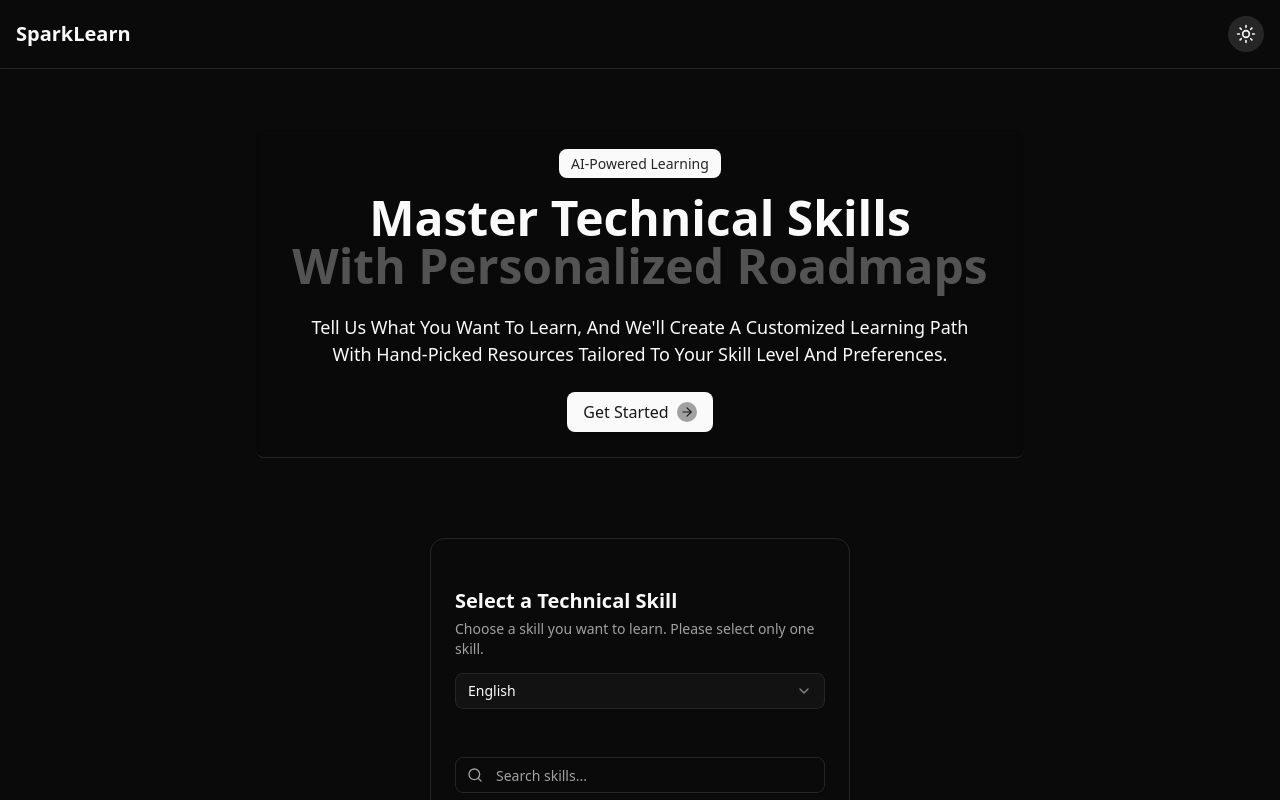
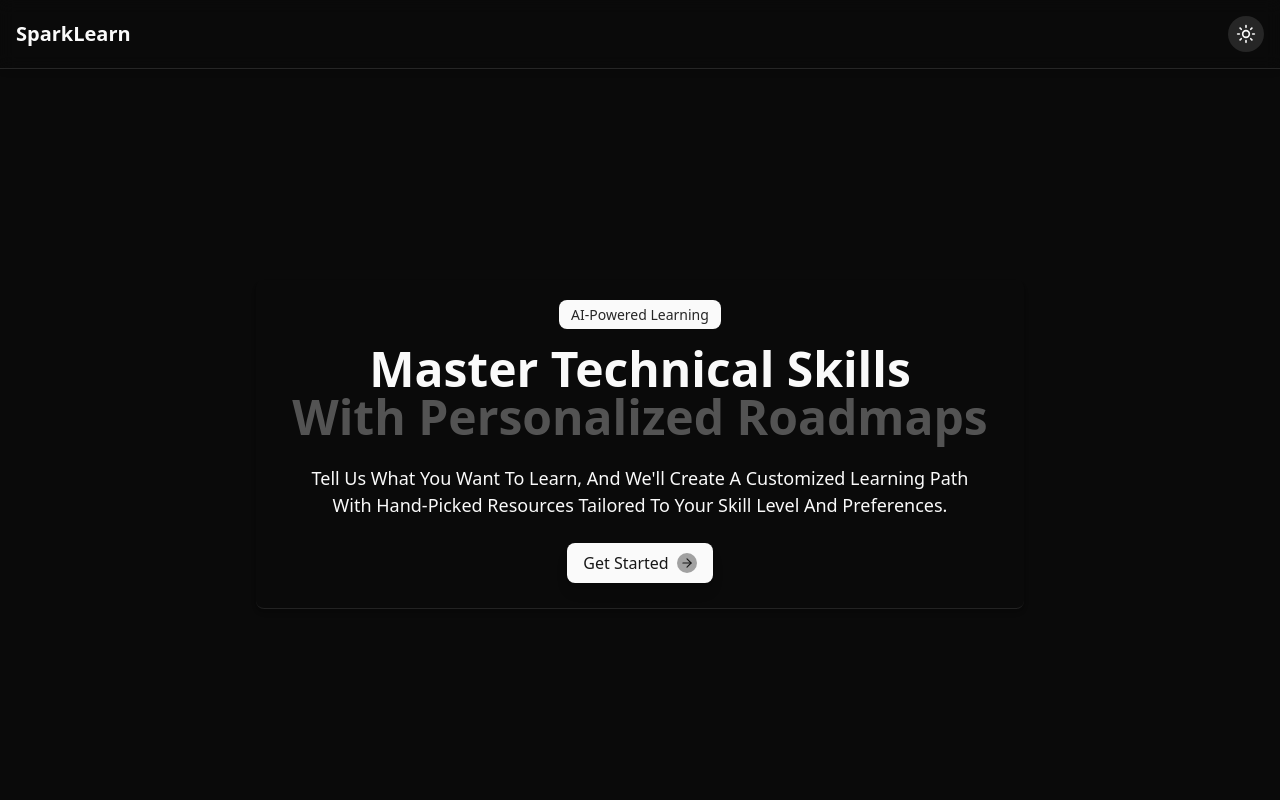
Before and after one commit to Ranjithdurai451/AI_Adaptive_Learning_Web_App, a React (Vite) app in the folder frontend/: page / in a window 1280 px wide. Built offline with nearby package versions, Linux system fonts and the light colour scheme.

Commit message:
add new route (Home route)

```diff
--- a/frontend/src/App.tsx
+++ b/frontend/src/App.tsx
@@ -4,6 +4,7 @@ import MainQuiz from './features/quiz/routes/MainQuiz';
 import MainRoadMap from './features/roadmap/routes/MainRoadMap';
 import SkillSelector from './Layouts/Root/components/SkillSelector';
 import { ThemeProvider } from './components/ui/ThemeProvider';
+import Home from './Layouts/Root/components/Home';
 
 const router = createBrowserRouter([
   {
@@ -12,6 +13,10 @@ const router = createBrowserRouter([
     children: [
       {
         index: true,
+        element: <Home />
+      },
+      {
+        path: '/skill-selector',
         element: <SkillSelector />
       },
       {
--- a/frontend/src/Layouts/Root/RootLayout.tsx
+++ b/frontend/src/Layouts/Root/RootLayout.tsx
@@ -53,7 +53,7 @@ export default function RootLayout() {
               "h-dvh w-dvw  flex flex-col"
             )}
           >
-            <header className="sticky top-0 z-10 bg-background/90 backdrop-blur-sm border-b border-border flex justify-between items-center p-4">
+            <header className="shadow-md  sticky top-0 z-10 bg-background/90 backdrop-blur-sm border-b border-border flex justify-between items-center p-4">
               <Link to={"/"} className=" text-xl font-bold">
                 SparkLearn
               </Link>
--- a/frontend/src/Layouts/Root/components/BackgroundPaths.tsx
+++ b/frontend/src/Layouts/Root/components/BackgroundPaths.tsx
@@ -1,17 +1,12 @@
-"use client";
-
 import { motion } from "framer-motion";
 
 function FloatingPaths({ position }: { position: number }) {
-  const paths = Array.from({ length: 36 }, (_, i) => ({
+  const paths = Array.from({ length: 40 }, (_, i) => ({
     id: i,
-    d: `M-${380 - i * 5 * position} -${189 + i * 6}C-${
-      380 - i * 5 * position
-    } -${189 + i * 6} -${312 - i * 5 * position} ${216 - i * 6} ${
-      152 - i * 5 * position
-    } ${343 - i * 6}C${616 - i * 5 * position} ${470 - i * 6} ${
-      684 - i * 5 * position
-    } ${875 - i * 6} ${684 - i * 5 * position} ${875 - i * 6}`,
+    d: `M-${380 - i * 5 * position} -${189 + i * 6}C-${380 - i * 5 * position
+      } -${189 + i * 6} -${312 - i * 5 * position} ${216 - i * 6} ${152 - i * 5 * position
+      } ${343 - i * 6}C${616 - i * 5 * position} ${470 - i * 6} ${684 - i * 5 * position
+      } ${875 - i * 6} ${684 - i * 5 * position} ${875 - i * 6}`,
     color: `rgba(15,23,42,${0.1 + i * 0.03})`,
     width: 0.5 + i * 0.03,
   }));
--- /dev/null
+++ b/frontend/src/Layouts/Root/components/Home.tsx
@@ -0,0 +1,34 @@
+import RightArrow from '@/components/ui/RightArrow'
+import { Link } from 'react-router'
+
+const Home = () => {
+  return (
+    <div className=' h-full w-full flex justify-center items-center'>
+      <div className="flex shadow-md flex-col items-center p-5 pb-[25px] mt-5 rounded-md  border-b dark:border-b-white/10 border-b-black/20">
+        <p className="bg-primary p-[0.2rem] rounded-md text-[0.875rem] px-3 py-1 font-medium text-muted">
+          AI-Powered Learning
+        </p>
+        <h3 className="text-[3rem] font-bold text-center capitalize leading-[1] p-4">
+          Master Technical Skills <br />
+          <span className="dark:text-white/30 text-black/30">
+            with Personalized Roadmaps
+          </span>
+        </h3>
+        <p className="text-[1.125rem] text-center capitalize max-w-[42rem] pt-2 pb-6">
+          Tell us what you want to learn, and we'll create a customized learning
+          path with hand-picked resources tailored to your skill level and
+          preferences.
+        </p>
+        <Link to={'skill-selector'} className=" cursor-pointer shadow-lg hover:scale-[1.1] transition-all flex items-center gap-2 px-4 py-2 rounded-md bg-primary text-primary-foreground">
+          {" "}
+          Get Started
+          <RightArrow />
+        </Link>
+      </div>
+
+    </div>
+
+  )
+}
+
+export default Home
--- a/frontend/src/Layouts/Root/components/SkillSelector.tsx
+++ b/frontend/src/Layouts/Root/components/SkillSelector.tsx
@@ -103,28 +103,7 @@ export default function SkillSelector() {
   };
 
   return (
-    <div className="w-full h-full flex flex-col items-center justify-between gap-20 p-4">
-      <div className="flex flex-col items-center p-5 pb-[25px] bg-black/5 mt-5 rounded-md backdrop-blur-[4px] border-b border-border">
-        <p className="bg-primary p-[0.2rem] rounded-md text-[0.875rem] px-3 py-1 font-medium text-muted">
-          AI-Powered Learning
-        </p>
-        <h3 className="text-[3rem] font-bold text-center capitalize leading-[1] p-4">
-          Master Technical Skills <br />
-          <span className="dark:text-white/30 text-black/30">
-            with Personalized Roadmaps
-          </span>
-        </h3>
-        <p className="text-[1.125rem] text-center capitalize max-w-[42rem] pt-2 pb-6">
-          Tell us what you want to learn, and we'll create a customized learning
-          path with hand-picked resources tailored to your skill level and
-          preferences.
-        </p>
-        <button className=" cursor-pointer shadow-lg hover:scale-[1.1] transition-all flex items-center gap-2 px-4 py-2 rounded-md bg-primary text-primary-foreground">
-          {" "}
-          Get Started
-          <RightArrow />
-        </button>
-      </div>
+    <div className="w-full  h-full flex flex-col items-center justify-center gap-20 p-4">
       <Card className="w-full max-w-[420px] mb-[20px]">
         <CardHeader className="p-4 md:p-6 space-y-2">
           <div>
@@ -210,12 +189,10 @@ export default function SkillSelector() {
                           <motion.div key={skill.id} variants={item}>
                             <Button
                               variant="outline"
-                              className={`h-auto py-3 px-3 w-full justify-between group hover:border-primary/50 hover:bg-primary/5 transition-all duration-200 text-sm ${
-                                recommendedSkills.includes(skill.id)
+                              className={`h-auto py-3 px-3 w-full justify-between group hover:border-primary/50 hover:bg-primary/5  duration-200 text-sm ${recommendedSkills.includes(skill.id)
                                 ? "border-primary/30 bg-primary/5"
                                 : ""
-                              } ${
-                                tempSelectedSkill?.id === skill.id
+                                } ${tempSelectedSkill?.id === skill.id
                                   ? "border-primary bg-primary/10 ring-2 ring-primary/20"
                                   : ""
                                 }`}
@@ -271,8 +248,7 @@ export default function SkillSelector() {
                     size="sm"
                   >
                     {tempSelectedSkill
-                      ? `Select ${
-                          tempSelectedSkill.name.length > 10
+                      ? `Select ${tempSelectedSkill.name.length > 10
                         ? "Skill"
                         : tempSelectedSkill.name
                       }`
--- a/frontend/src/features/roadmap/routes/MainRoadMap.tsx
+++ b/frontend/src/features/roadmap/routes/MainRoadMap.tsx
@@ -23,15 +23,10 @@ const MainRoadMap = () => {
     const data = generateRoadmap(selectedSkill || "", score || 0);
     data.then((response) => {
       setroadmapData(response.roadmap);
-      //   setTimeout(() => {
-      //     setIsLoading(false);
-      //   }, 1000);
+      setTimeout(() => {
+        setIsLoading(false);
+      }, 1000);
     });
-    // setroadmapData(roadmaps);
-    // setTimeout(() => {
-    //   setIsLoading(false);
-    // }, 2000);
-    setIsLoading(false);
   }, []);
 
   return (
```
Lines whose indentation alone changed are shown as unchanged.
